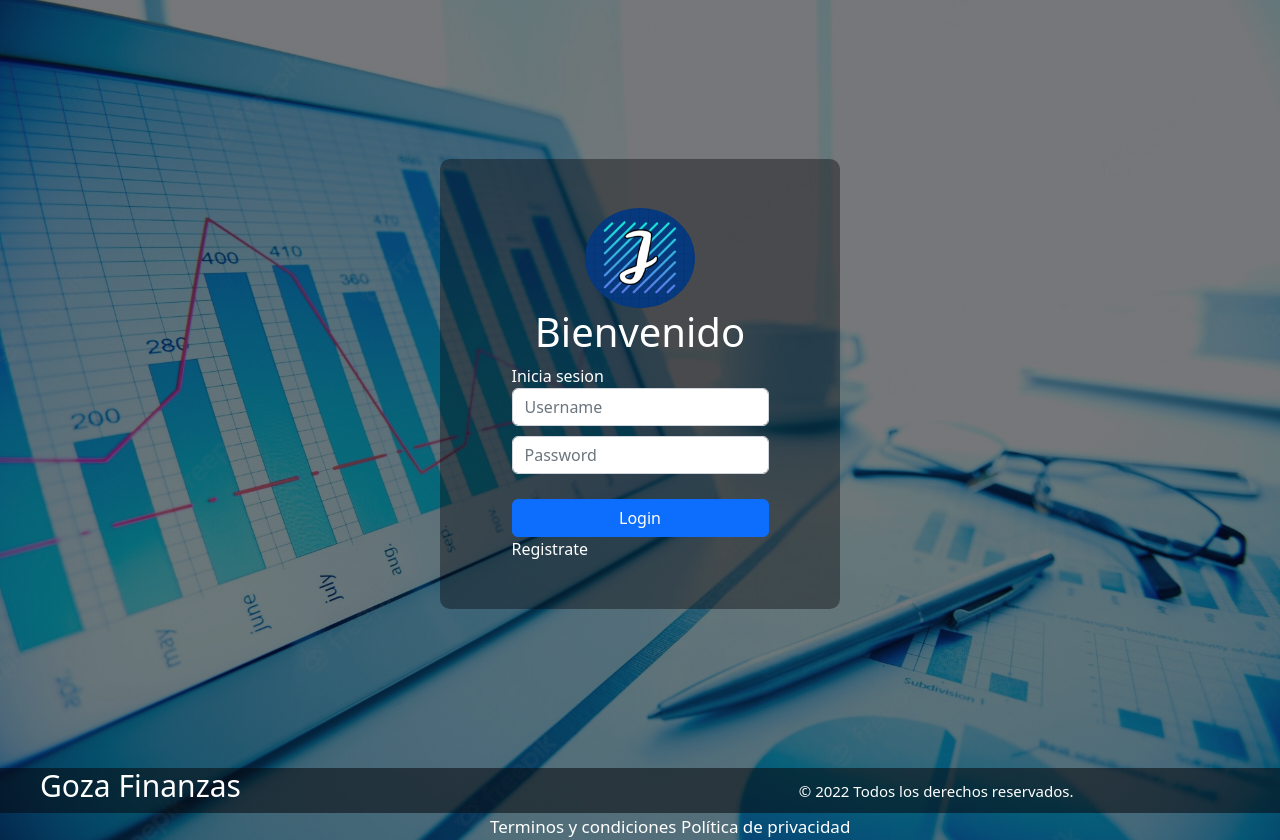
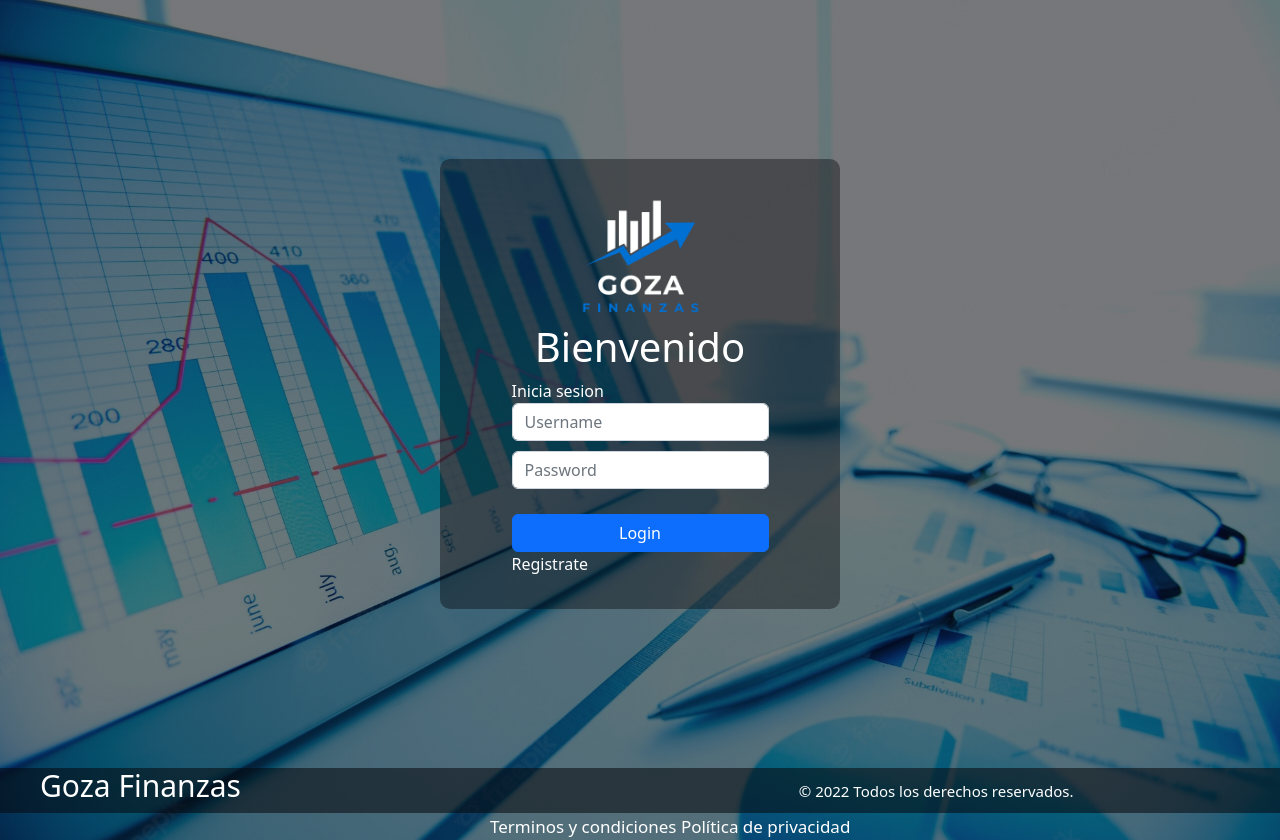
Before and after one commit to goza-finanzas/goza-finanzas, a website: page frontend/index.html in a window 1280 px wide. Drawn offline with nearby package versions, Linux system fonts and the light colour scheme.

Commit message:
implementacion de node para modificar boostrap, login mas logo nuevos

```diff
--- a/frontend/css/style.css
+++ b/frontend/css/style.css
@@ -45,8 +45,8 @@ body{
 }
 
 .login .avatar {
-    height: 100px;
-    border-radius: 50%;
+    height: 130px;
+
 
 }
 
@@ -79,3 +79,7 @@ footer{
     margin-left: 40px;
     margin-top: 7px;
 }
+
+::placeholder{
+    color: aqua;
+}
--- a/frontend/index.html
+++ b/frontend/index.html
@@ -10,7 +10,7 @@
 <body>
     <main class="main-container">
     <div class="login">
-        <img class="avatar" src="img/logo.png" alt="logo">
+        <img class="avatar" src="img/2.png" alt="logo">
         <h1 class="bienvenido">Bienvenido</h1>
         <form >
             <!--USERNAME-->
```
Also changed, not shown: package.json (added, +23 -0 lines), frontend/img/1.png (added), frontend/img/2.png (added), frontend/img/logo.png (deleted), 1 other file.
